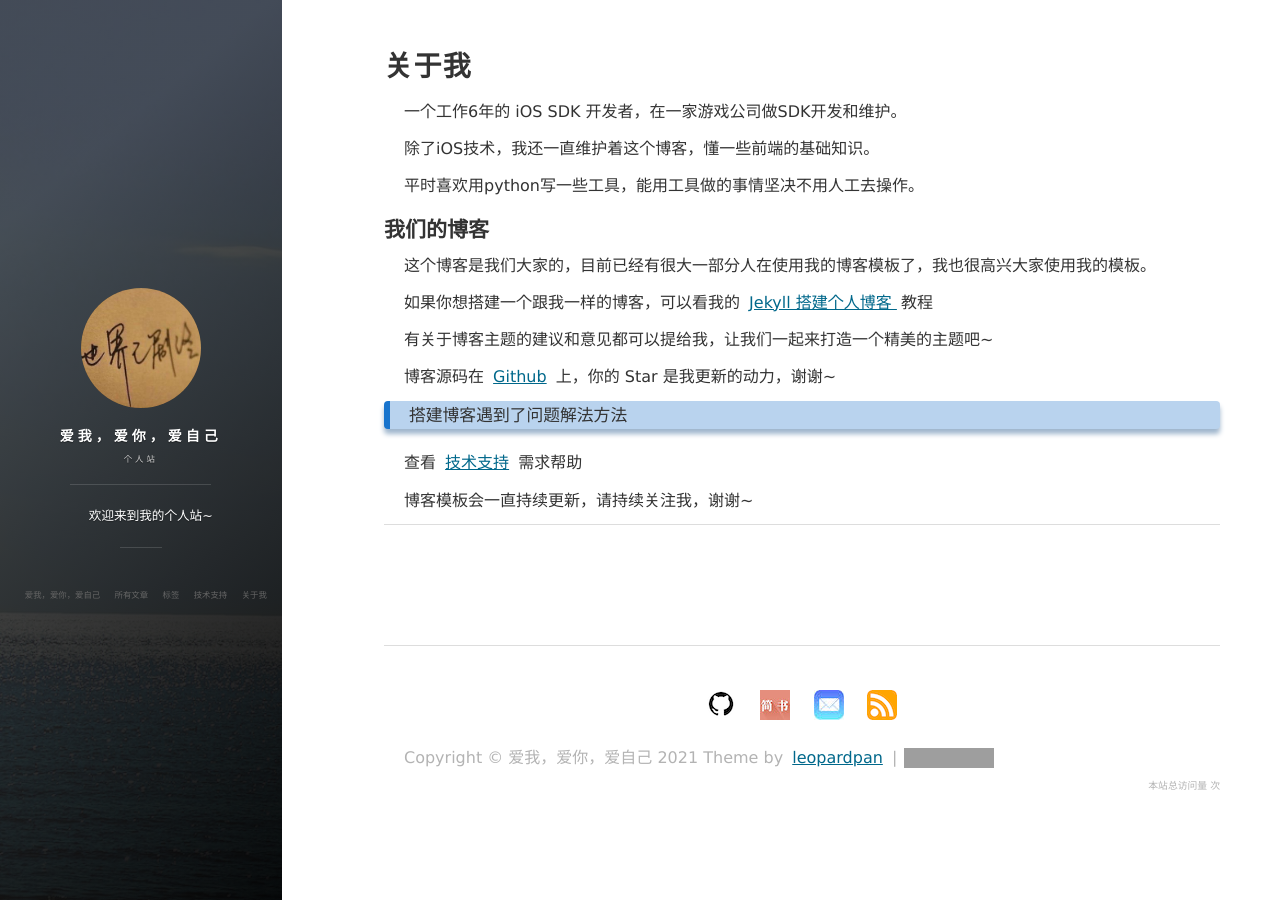
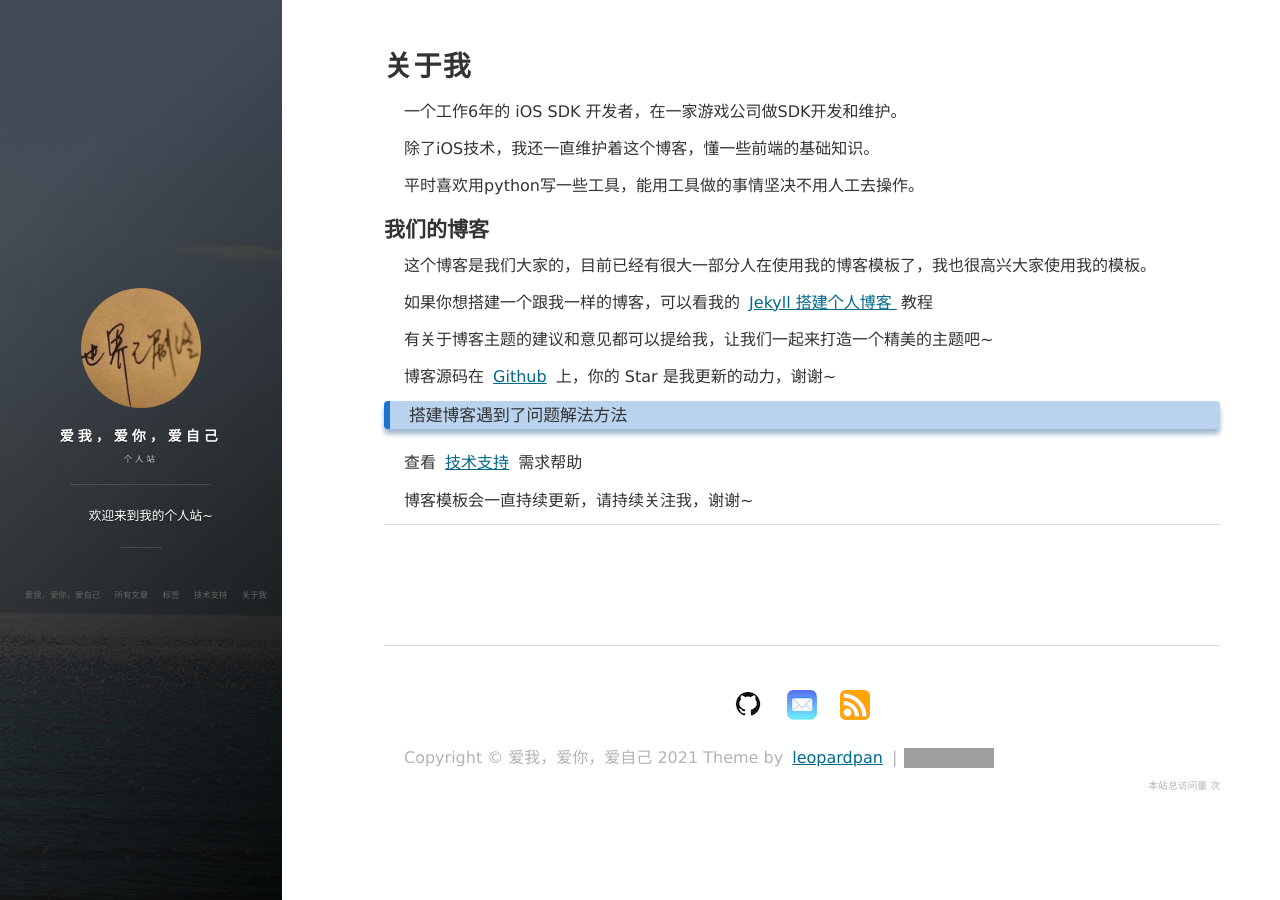
Before and after one commit to dbin0123/dbin0123.github.com, a Jekyll site: the page built from about.md, in a window 1280 px wide. Built offline with Jekyll 4.4.1, drawn with Linux system fonts in a browser that asks for light colours; nearby versions of some CDN libraries; comment, search, counter and statistics services are not loaded; grey boxes are pictures that could not be loaded.

Commit message:
配置调整

```diff
--- a/_config.yml
+++ b/_config.yml
@@ -23,7 +23,7 @@ social:
     github: dbin0123
     # zhihu: panpanleopard
     # juejin: xxx
-    ! jianshu: 2ada30d8d0f7
+    # jianshu: 2ada30d8d0f7
     # twitter:
     mail: dbin0123@hotmail.com
 
@@ -57,9 +57,11 @@ highlighter: rouge
 textColor: #FF0000
 
 # supported colors: blue, green, purple, red, orange or slate. If you need clear, leave it empty.
+# 支持的颜色：蓝色、绿色、紫色、红色、橙色或石板色。如果你需要清理，让它空着。
 cover_color: clear
 
 # The blog button should not be removed.
+# 不应删除“博客”按钮。
 blog_button:
     title: 爱我，爱你，爱自己
 
@@ -71,7 +73,7 @@ nav:
     - {title: 关于我, description: about, url: '/about'}
 
 
-# Pagination
+# Pagination 分页信息
 gems: [jekyll-paginate,jekyll-sitemap]
 paginate: 20
 paginate_path: "page/:num/"
```
Also changed, not shown: images/payimg/alipayimg.jpg, images/payimg/weipayimg.jpg.
